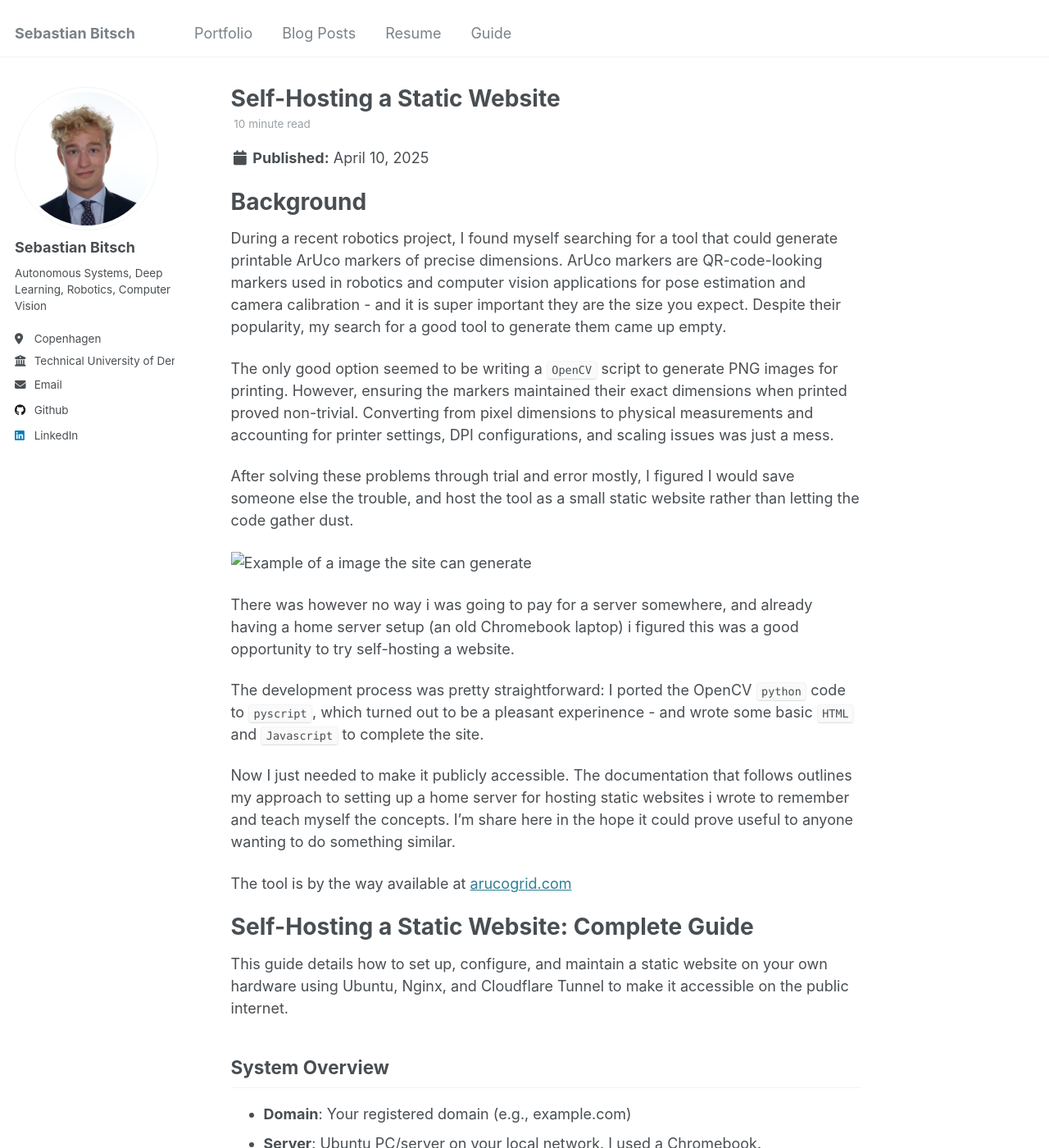
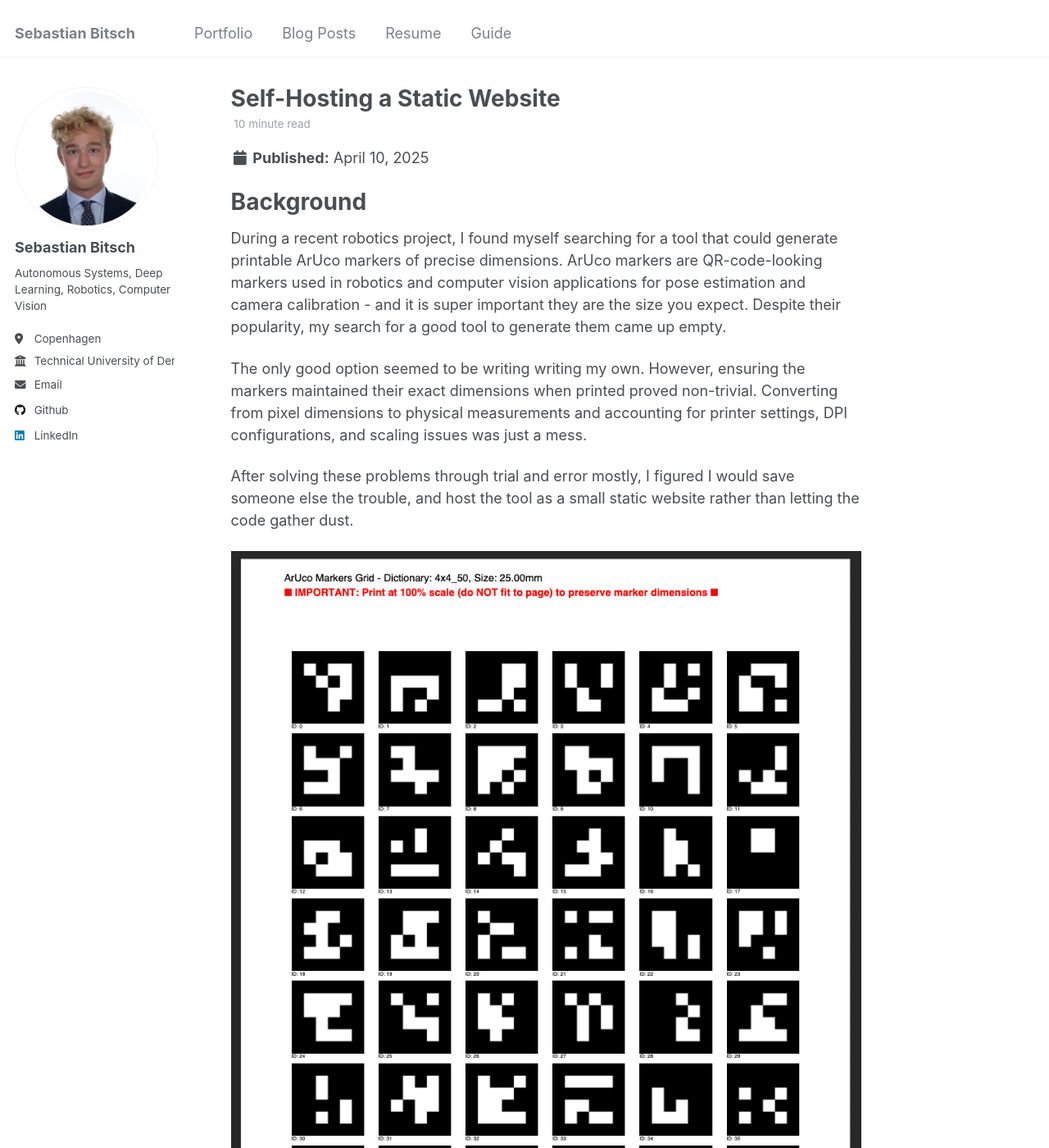
Before and after one commit to SebastianBitsch/sebastianbitsch.github.io, a Jekyll site: the page built from _posts/2012-08-14-blog-post-1.md, in a window 1280 px wide and 1400 px high. Shown: the whole window at 82% size. Built offline with Jekyll 4.4.1, drawn with Linux system fonts in a browser that asks for light colours; some of the changed text lies outside the part shown.

Commit message:
fix image path

```diff
--- a/_posts/2012-08-14-blog-post-1.md
+++ b/_posts/2012-08-14-blog-post-1.md
@@ -12,19 +12,22 @@ tags:
 
 During a recent robotics project, I found myself searching for a tool that could generate printable ArUco markers of precise dimensions. ArUco markers are QR-code-looking markers used in robotics and computer vision applications for pose estimation and camera calibration - and it is super important they are the size you expect. Despite their popularity, my search for a good tool to generate them came up empty.
 
-The only good option seemed to be writing a `OpenCV` script to generate PNG images for printing. However, ensuring the markers maintained their exact dimensions when printed proved non-trivial. Converting from pixel dimensions to physical measurements and accounting for printer settings, DPI configurations, and scaling issues was just a mess.
+The only good option seemed to be writing writing my own. However, ensuring the markers maintained their exact dimensions when printed proved non-trivial. Converting from pixel dimensions to physical measurements and accounting for printer settings, DPI configurations, and scaling issues was just a mess.
 
 After solving these problems through trial and error mostly, I figured I would save someone else the trouble, and host the tool as a small static website rather than letting the code gather dust.
 
-![Example of a image the site can generate](images/arucogrid.png)
+![Example of a image the site can generate](/images/arucogrid.png)
 
-There was however no way i was going to pay for a server somewhere, and already having a home server setup (an old Chromebook laptop) i figured this was a good opportunity to try self-hosting a website.
+There was however no way i was going to pay for a server somewhere, and already having a home server setup (an old Chromebook laptop), I figured this was a good opportunity to try self-hosting a website.
 
-The development process was pretty straightforward: I ported the OpenCV `python` code to `pyscript`, which turned out to be a pleasant experinence - and wrote some basic `HTML` and `Javascript` to complete the site.
+The development process was pretty straightforward: I ported the `OpenCV` `python` code to `pyscript`, which turned out to be a pleasant experinence - and wrote some basic `HTML` and `Javascript` to complete the site.
 
-Now I just needed to make it publicly accessible. The documentation that follows outlines my approach to setting up a home server for hosting static websites i wrote to remember and teach myself the concepts. I'm share here in the hope it could prove useful to anyone wanting to do something similar.
+Now I just needed to make it publicly accessible. The documentation that follows outlines my approach to setting up a home server for hosting static websites. I wrote it for my self to remember steps - but am sharing it here in the hope it could prove useful to anyone wanting to do something similar.
 
 The tool is by the way available at [arucogrid.com](arucogrid.com)
+
+
+---
 
 # Self-Hosting a Static Website: Complete Guide
 
```
Also changed, not shown: other parts of _posts/2012-08-14-blog-post-1.md (+4 -3 lines).
